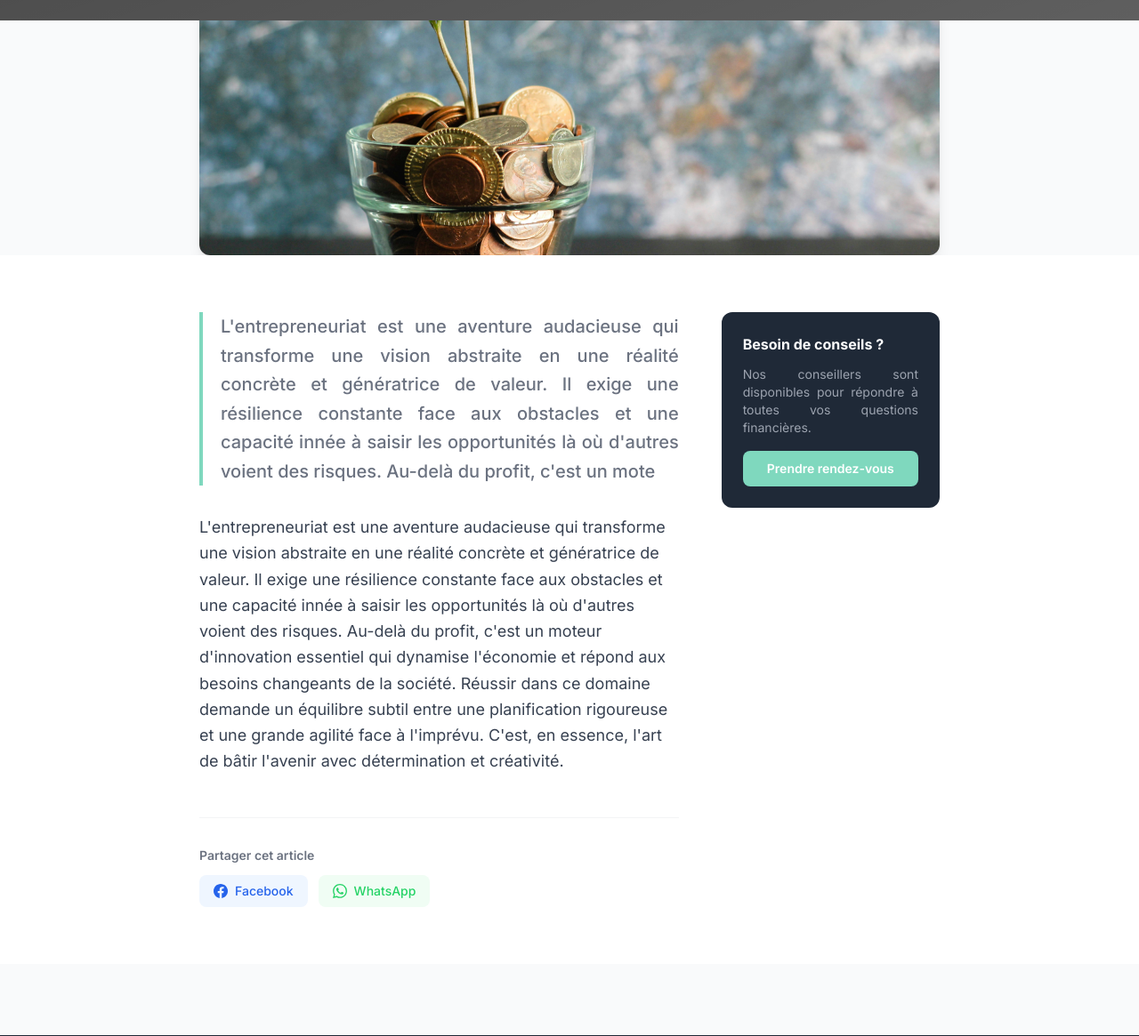
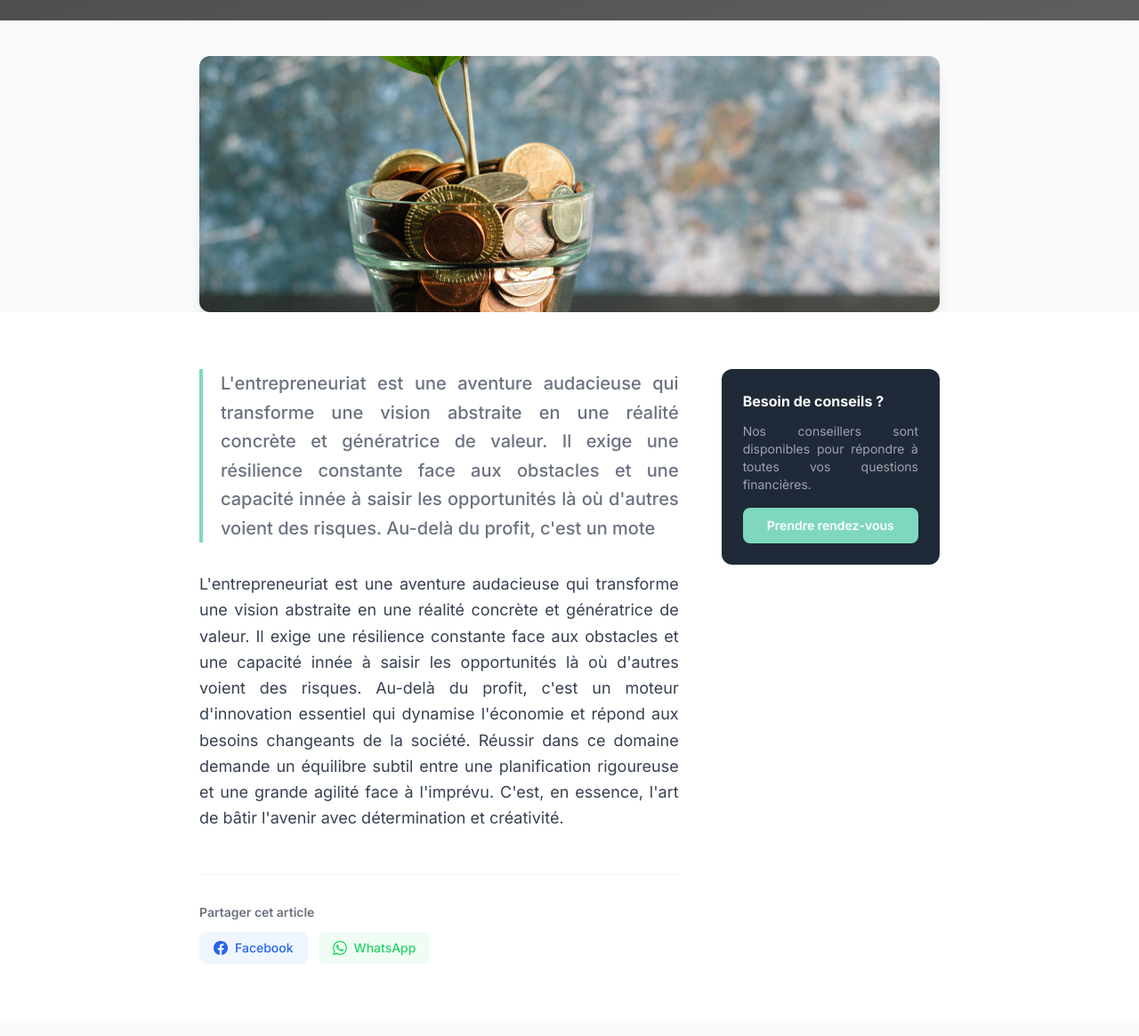
Before and after one commit to ndev237/winwincapital, a Django app: page /fr/blog/credit/ in a window 1280 px wide. Shown: the part 487-1652 px from the top of the page at 89% size. Run offline with Django 5.2, Linux system fonts and the light colour scheme; data comes from the database, SQL or seed files in the repository; some libraries are stand-ins or nearby versions; grey boxes are pictures that could not be loaded.

Commit message:
mise a jour 13/03/26

```diff
--- a/config/templates/blog/detail.html
+++ b/config/templates/blog/detail.html
@@ -39,7 +39,7 @@
 
 <!-- IMAGE -->
 {% if post.featured_image %}
-<div class="max-w-4xl mx-auto px-4 sm:px-6 lg:px-8 -mt-6">
+<div class="max-w-4xl mx-auto px-4 sm:px-6 lg:px-8 mt-10">
   <img src="{{ post.featured_image.url }}" alt="{{ post.title }}" class="w-full h-72 object-cover rounded-xl shadow-lg">
 </div>
 {% endif %}
@@ -53,7 +53,7 @@
         {% if post.excerpt %}
         <p class="text-xl text-gray-500 leading-relaxed mb-8 font-medium border-l-4 border-win-green pl-5">{{ post.excerpt }}</p>
         {% endif %}
-        <div class="prose prose-lg max-w-none text-gray-700 leading-relaxed">
+        <div class="prose prose-lg max-w-none text-gray-700 leading-relaxed text-justify">
           {{ post.content|safe }}
         </div>
 
--- a/config/templates/pages/partners.html
+++ b/config/templates/pages/partners.html
@@ -107,7 +107,8 @@
       {% if training_partners %}
       <div class="grid grid-cols-2 md:grid-cols-3 gap-4">
         {% for partner in training_partners %}
-        <div class="bg-gray-50 rounded-lg p-5 text-center border border-transparent hover:border-win-green hover:bg-white smooth-transition">
+          <div class="bg-gray-50 rounded-lg p-5 text-center border border-transparent hover:border-win-green hover:bg-white smooth-transition">
+          {% if partner.logo %}<img src="{{ partner.logo.url }}" alt="{{ partner.name }}" class="h-10 object-contain mx-auto mb-2">{% endif %}
           <div class="font-semibold text-sm text-win-dark">{{ partner.name }}</div>
         </div>
         {% endfor %}
@@ -138,7 +139,8 @@
       {% if economic_partners %}
       <div class="grid grid-cols-2 md:grid-cols-3 gap-4">
         {% for partner in economic_partners %}
-        <div class="bg-gray-50 rounded-lg p-5 text-center border border-transparent hover:border-win-orange hover:bg-white smooth-transition">
+         <div class="bg-gray-50 rounded-lg p-5 text-center border border-transparent hover:border-win-green hover:bg-white smooth-transition">
+          {% if partner.logo %}<img src="{{ partner.logo.url }}" alt="{{ partner.name }}" class="h-10 object-contain mx-auto mb-2">{% endif %}
           <div class="font-semibold text-sm text-win-dark">{{ partner.name }}</div>
         </div>
         {% endfor %}
```
